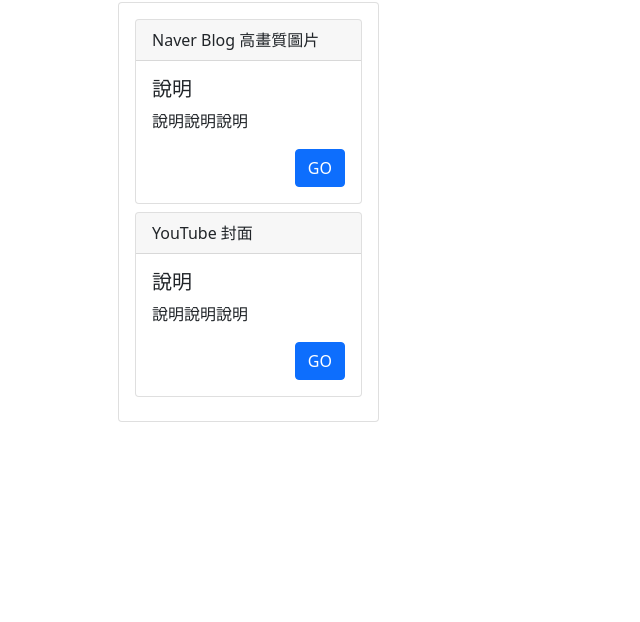
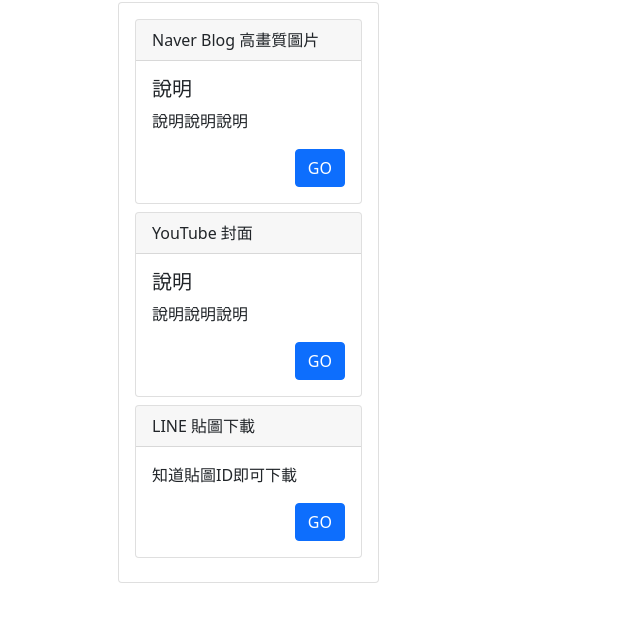
Before and after one commit to puppycat0109/MySiteTools, a plain HTML site: page index.html in a window 1280 px wide. Shown: the part 92-714 px from the top of the page, without its empty margins (0-640 px from the left). Drawn offline with Linux system fonts and the light colour scheme.

Commit message:
新增LINE LINK

```diff
--- a/index.html
+++ b/index.html
@@ -35,6 +35,17 @@
 
                 </div>
             </div>
+            <div class="card mb-2">
+                <div class="card-header">
+                    LINE 貼圖下載
+                </div>
+                <div class="card-body">
+                    <!--<h5 class="card-title">說明</h5>-->
+                    <p class="card-text">知道貼圖ID即可下載</p>
+                     <a href="./line_sticker_downloader.html" class="btn btn-primary" style="float: right">GO</a>
+
+                </div>
+            </div>
         </div>
     </div>
 </body>
```
